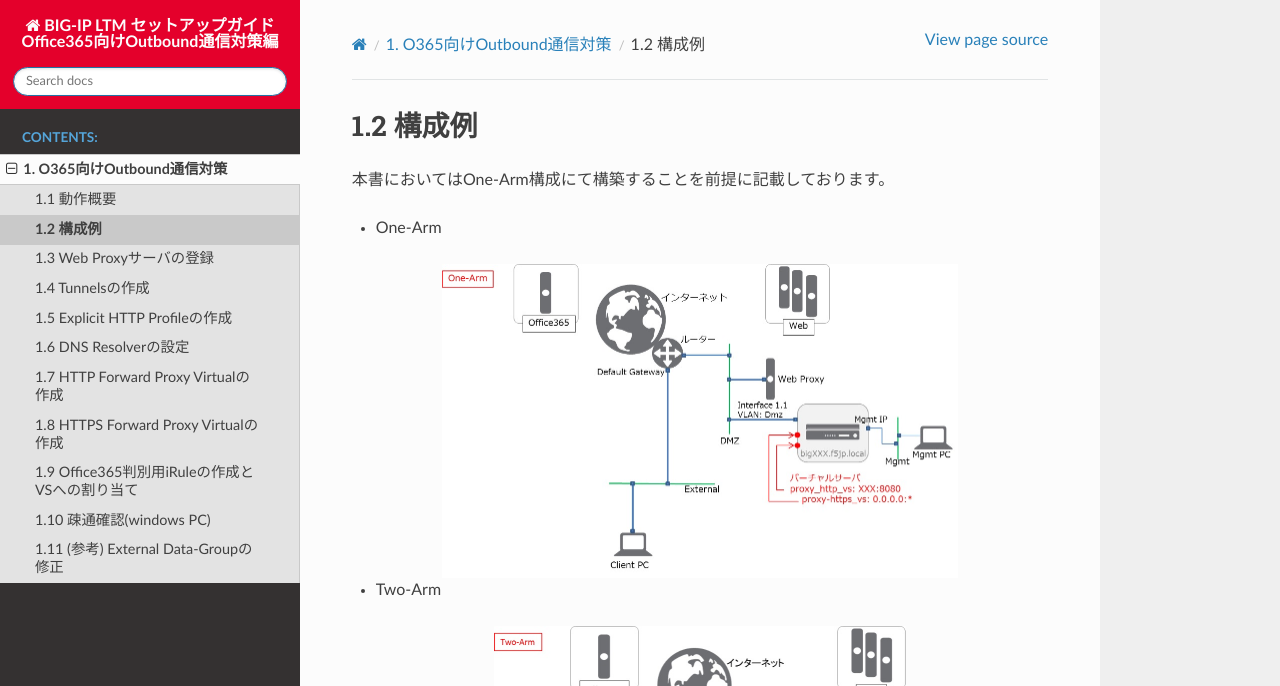
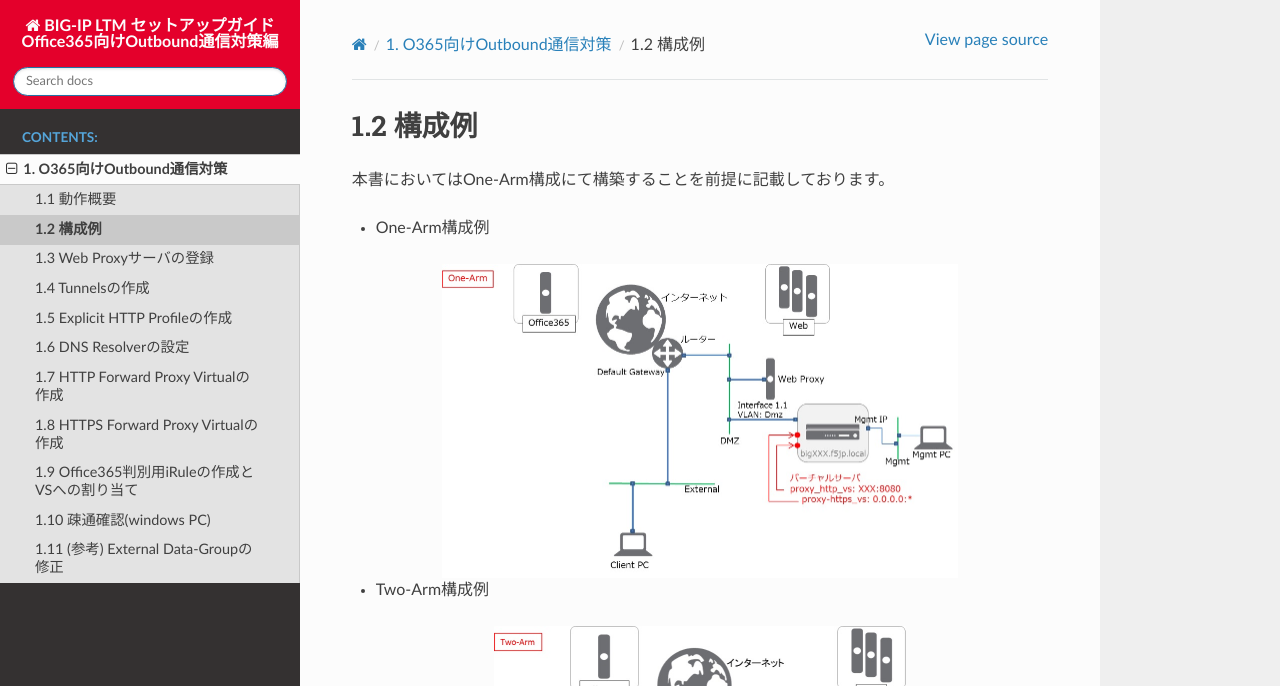
Before and after one commit to BeF5/f5j-local-breakout, a Sphinx documentation site: the page built from docs/content02/module02/module02.rst, in a window 1280 px wide and 1175 px high. Shown: the top 686 px of the window. Built offline with Sphinx 7.4.7 and the Read the Docs theme 2.0.0, drawn with Linux system fonts in a browser that asks for light colours.

Commit message:
Update module02.rst

```diff
--- a/docs/content02/module02/module02.rst
+++ b/docs/content02/module02/module02.rst
@@ -3,7 +3,7 @@
 
 本書においてはOne-Arm構成にて構築することを前提に記載しております。
 
-- One-Arm
+- One-Arm構成例
 
 
 .. figure:: images/Picture1.jpg
@@ -11,7 +11,7 @@
    :align: center
 
 
-- Two-Arm
+- Two-Arm構成例
 
 
 .. figure:: images/Picture2.jpg
```
